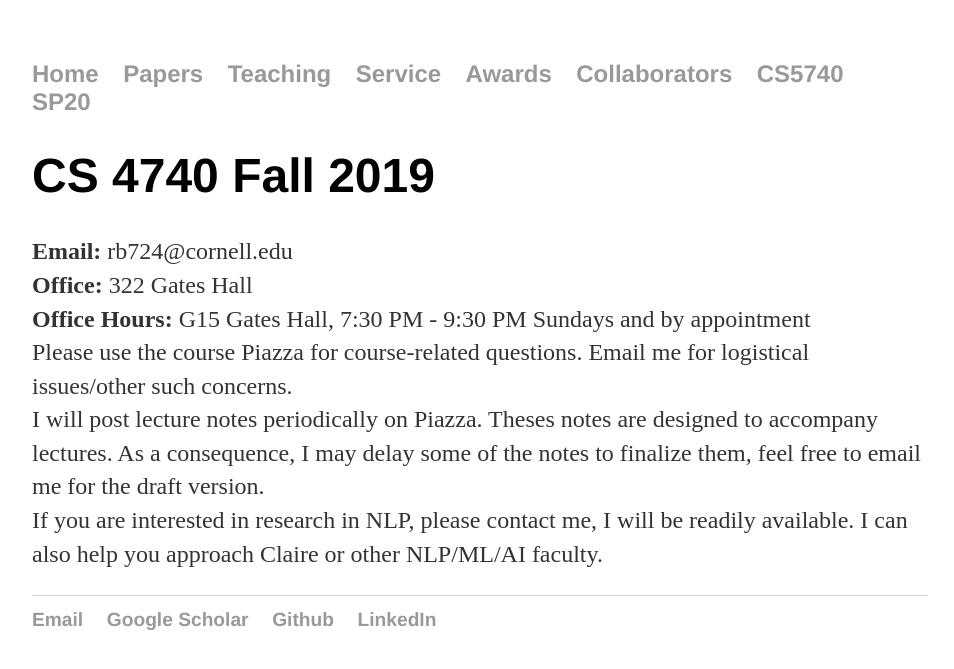
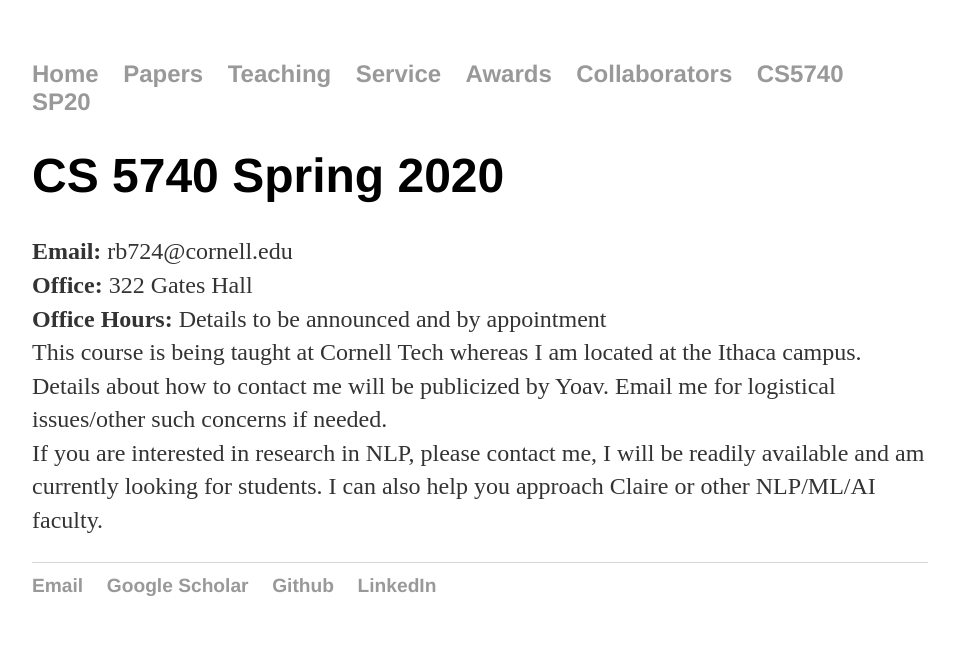
Before and after one commit to rishibommasani/rishibommasani.github.io, a Jekyll site: the page built from CS4740F19/index.html, in a window 1280 px wide. Shown: the top 669 px of the page, without its empty margins (160-1114 px from the left). Built offline with Jekyll 4.4.1, drawn with Linux system fonts in a browser that asks for light colours.

Commit message:
SP20 update

```diff
--- a/CS4740F19/index.html
+++ b/CS4740F19/index.html
@@ -1,13 +1,12 @@
 ---
 layout: default
-title: CS 4740 Fall 2019
+title: CS 5740 Spring 2020
 ---
 	<h1>{{ page.title }}</h1>
 	<p>
              <b> Email:</b> rb724@cornell.edu
 	<br> <b> Office:</b> 322 Gates Hall
-	<br> <b> Office Hours:</b> G15 Gates Hall, 7:30 PM - 9:30 PM Sundays and by appointment
-	<br> Please use the course Piazza for course-related questions. Email me for logistical issues/other such concerns.
-	<br> I will post lecture notes periodically on Piazza. Theses notes are designed to accompany lectures. As a consequence, I may delay some of the notes to finalize them, feel free to email me for the draft version.
-	<br> If you are interested in research in NLP, please contact me, I will be readily available. I can also help you approach Claire or other NLP/ML/AI faculty.
+	<br> <b> Office Hours:</b> Details to be announced and by appointment
+	<br> This course is being taught at Cornell Tech whereas I am located at the Ithaca campus. Details about how to contact me will be publicized by Yoav. Email me for logistical issues/other such concerns if needed.
+	<br> If you are interested in research in NLP, please contact me, I will be readily available and am currently looking for students. I can also help you approach Claire or other NLP/ML/AI faculty.
 	</p>
```
